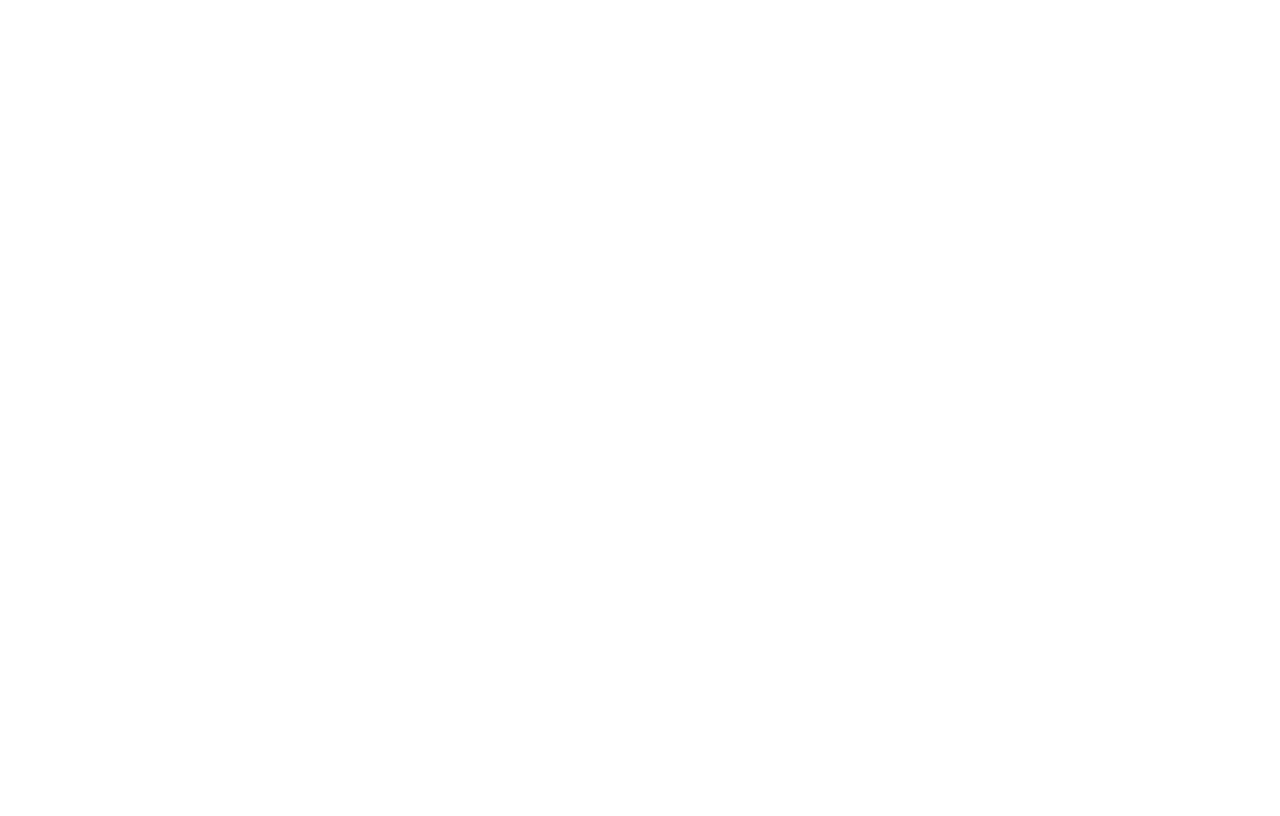
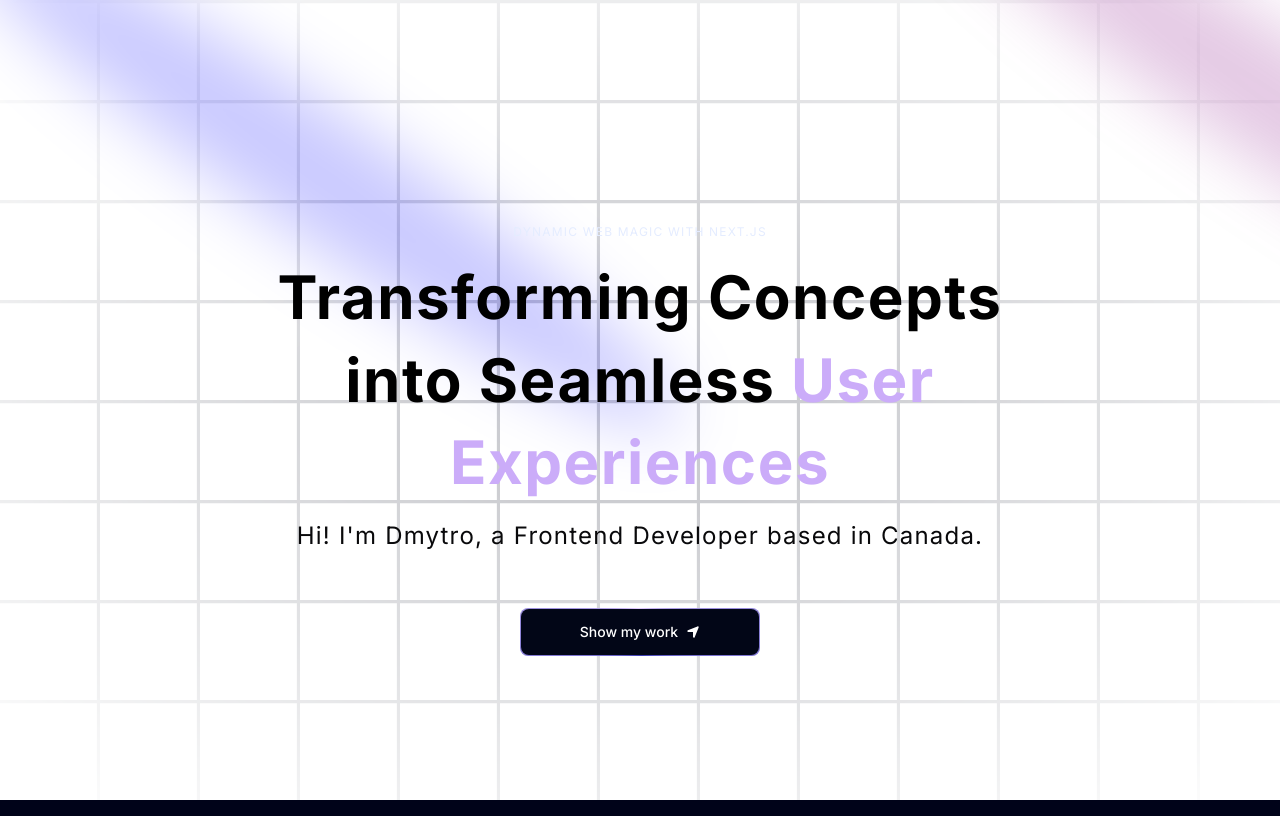
Before and after one commit to DagassaCoop/dev_portfolio, a Next.js app: page / in a window 1280 px wide. Built offline with nearby package versions, Linux system fonts and the light colour scheme.

Commit message:
try: add Hero back

```diff
--- a/src/app/page.tsx
+++ b/src/app/page.tsx
@@ -11,8 +11,8 @@
   return (
     <main className="relative bg-black-100 flex justify-center items-center flex-col overflow-hidden mx-auto sm:px-10 px-5">
       <div className="max-w-7xl w-full">
-        {/* <Hero />
-        <Grid />
+        <Hero />
+        {/* <Grid />
         <RecentProjects />
         <Experience />
         <Footer /> */}
```
